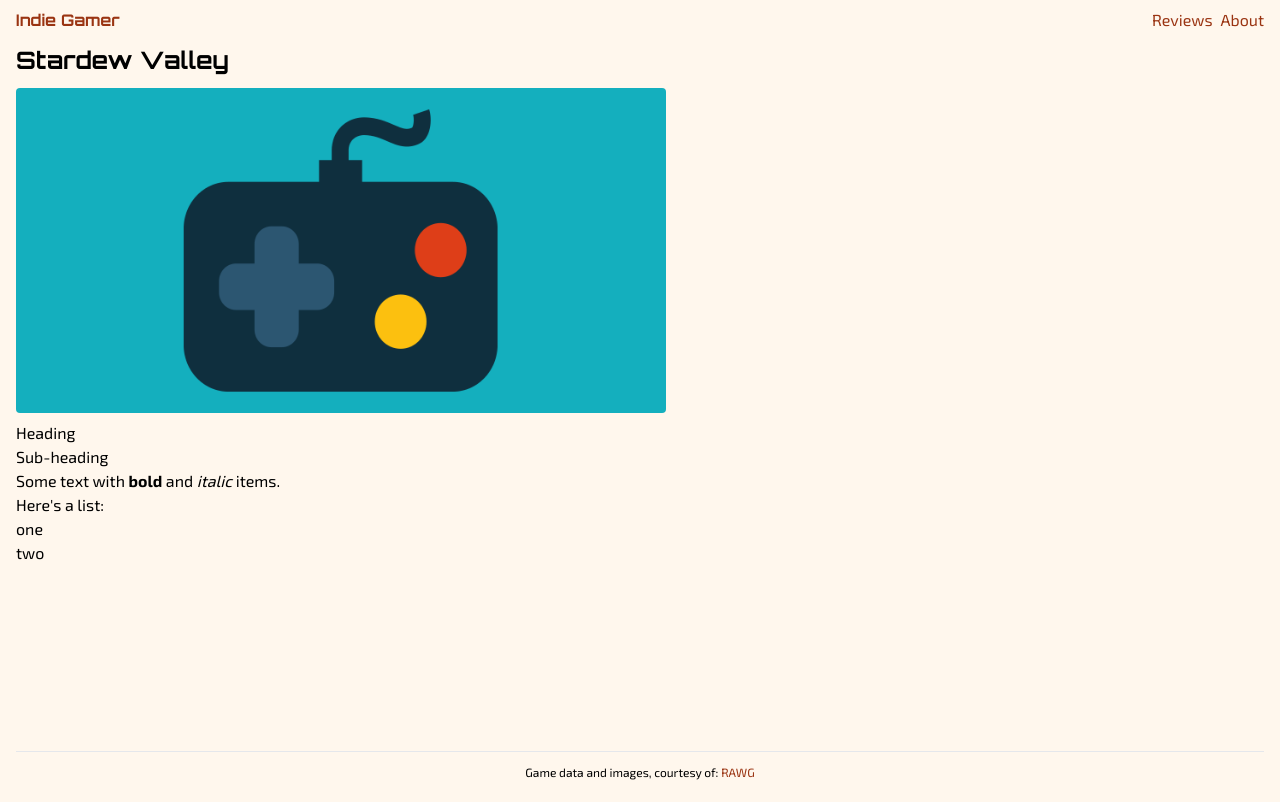
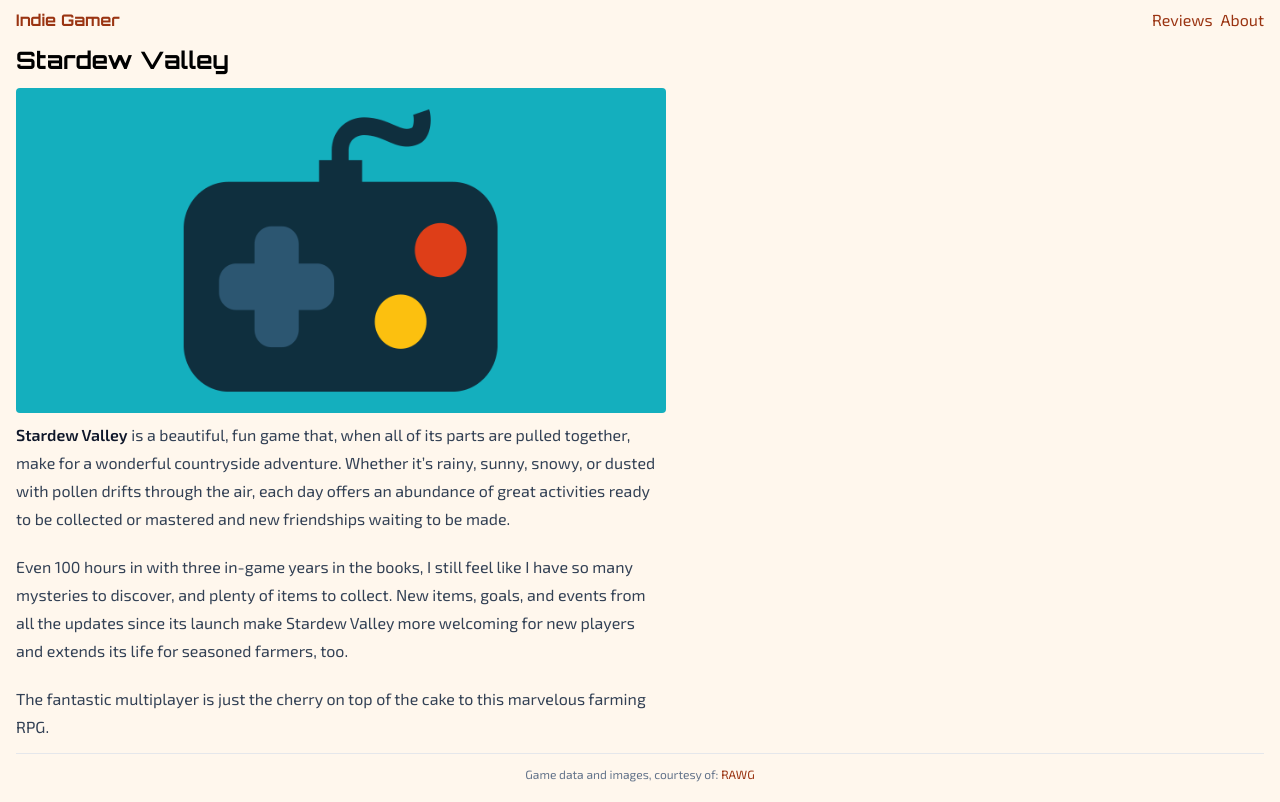
Before and after one commit to patriciacostadacruz/next-reviews-app, a Next.js app: page /reviews/stardew-valley in a window 1280 px wide. Built offline with nearby package versions, Linux system fonts and the light colour scheme.

Commit message:
Adds extra styling with typo plugin

```diff
--- a/app/layout.tsx
+++ b/app/layout.tsx
@@ -15,7 +15,7 @@
           <Navbar />
         </header>
         <main className="grow py-3">{children}</main>
-        <footer className="border-t py-3 text-center text-xs">
+        <footer className="border-t py-3 text-slate-500 text-center text-xs">
           Game data and images, courtesy of:{' '}
           <a
             href="https://rawg.io/"
--- a/app/reviews/stardew-valley/page.tsx
+++ b/app/reviews/stardew-valley/page.tsx
@@ -17,7 +17,10 @@
         className="mb-2 rounded"
       />
       {/* argument used to display only the text from html */}
-      <article dangerouslySetInnerHTML={{ __html: html }} />
+      <article
+        dangerouslySetInnerHTML={{ __html: html }}
+        className="prose prose-slate max-w-screen-sm"
+      />
     </>
   );
 }
--- a/content/reviews/stardew-valley.md
+++ b/content/reviews/stardew-valley.md
@@ -1,10 +1,5 @@
-# Heading
+**Stardew Valley** is a beautiful, fun game that, when all of its parts are pulled together, make for a wonderful countryside adventure. Whether it’s rainy, sunny, snowy, or dusted with pollen drifts through the air, each day offers an abundance of great activities ready to be collected or mastered and new friendships waiting to be made.
 
-## Sub-heading
+Even 100 hours in with three in-game years in the books, I still feel like I have so many mysteries to discover, and plenty of items to collect. New items, goals, and events from all the updates since its launch make Stardew Valley more welcoming for new players and extends its life for seasoned farmers, too.
 
-Some text with **bold** and _italic_ items.
-
-Here's a list:
-
-- one
-- two
+The fantastic multiplayer is just the cherry on top of the cake to this marvelous farming RPG.
```
